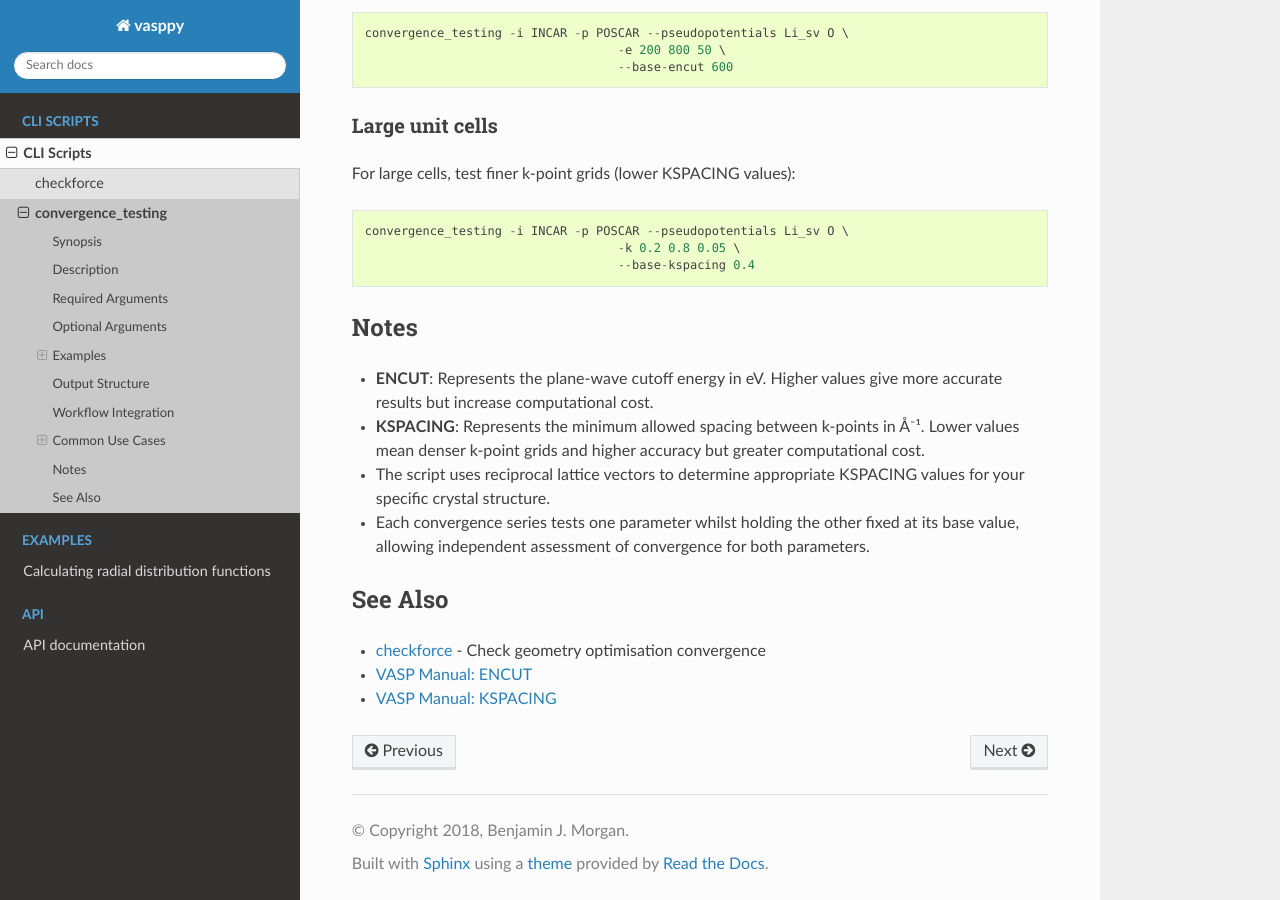
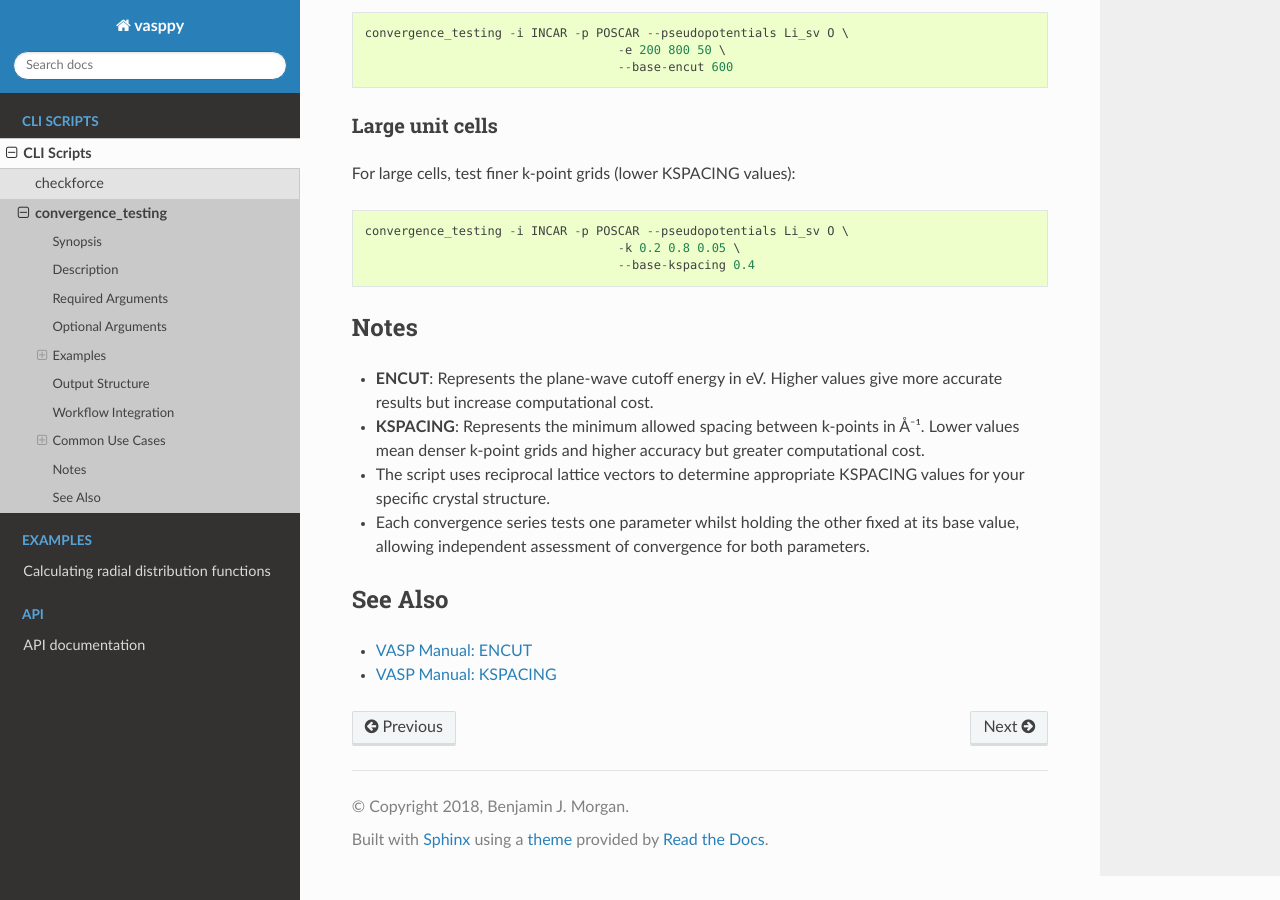
Before and after one commit to bjmorgan/vasppy, a Sphinx documentation site: the page built from docs/source/cli_scripts/convergence_testing.rst, in a window 1280 px wide and 900 px high, scrolled down 5851 px. Built offline with Sphinx 7.4.7 and the Read the Docs theme 3.1.0, drawn with Linux system fonts in a browser that asks for light colours.

Commit message:
Improved docs

```diff
--- a/docs/source/cli_scripts/convergence_testing.rst
+++ b/docs/source/cli_scripts/convergence_testing.rst
@@ -281,6 +281,5 @@ Notes
 See Also
 --------
 
-- :doc:`checkforce` - Check geometry optimisation convergence
 - `VASP Manual: ENCUT <https://www.vasp.at/wiki/index.php/ENCUT>`_
 - `VASP Manual: KSPACING <https://www.vasp.at/wiki/index.php/KSPACING>`_
```
